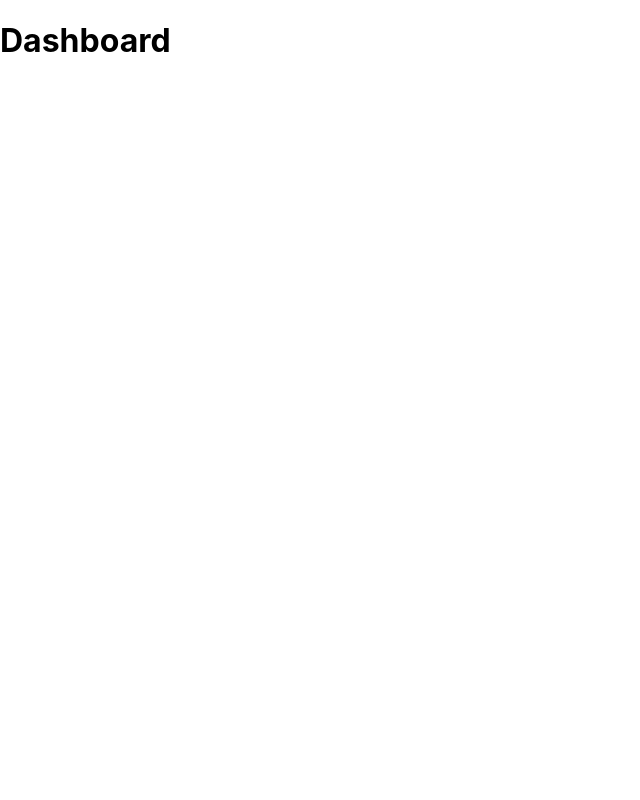
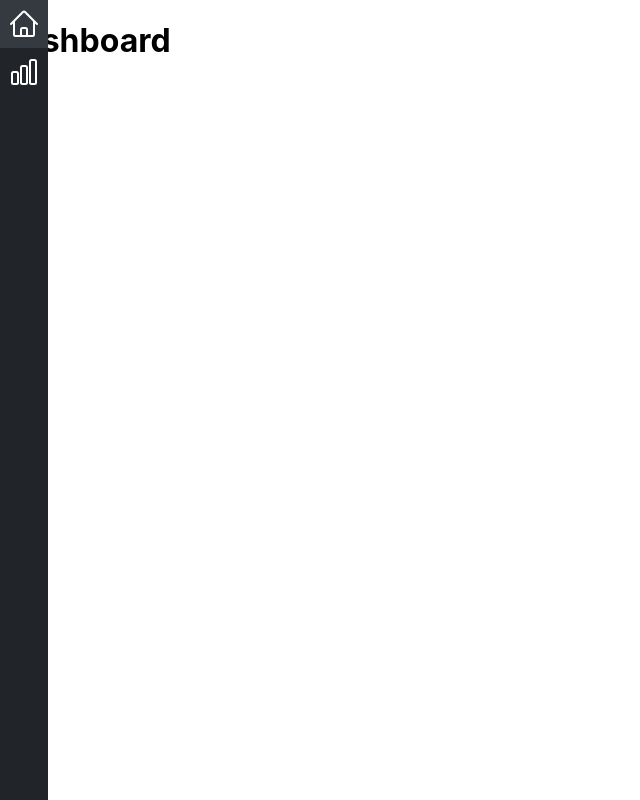
Before and after one commit to pmofrancisco/pse-analytics-v2, a React (Create React App) app: page / in a window 1280 px wide. Shown: the whole page, without its empty margins (0-640 px from the left). Built offline with nearby package versions, Linux system fonts and the light colour scheme.

Commit message:
Create SideMenu

```diff
--- a/src/App.tsx
+++ b/src/App.tsx
@@ -1,10 +1,16 @@
 import React from 'react';
 import { BrowserRouter, Routes, Route } from 'react-router-dom';
+
+import SideMenu from './components/SideMenu';
 import Dashboard from './features/Dashboard';
 import TrendFollowing from './features/TrendFollowing';
 
 const App = () => (
   <BrowserRouter>
+    <SideMenu>
+      <SideMenu.Item icon="home" to="/" />
+      <SideMenu.Item icon="chart" to="/trend-following" />
+    </SideMenu>
     <Routes>
       <Route path="/" element={<Dashboard />} />
       <Route path="/trend-following" element={<TrendFollowing />} />
--- /dev/null
+++ b/src/components/SideMenu/Icon.tsx
@@ -0,0 +1,29 @@
+import React from 'react';
+import styled from 'styled-components';
+
+import BaseChartIcon from '../../icons/ChartIcon';
+import BaseHomeIcon from '../../icons/HomeIcon';
+
+const iconStyles = `
+  height: 32px;
+  stroke: var(--white);
+  width: 32px;
+`;
+
+const ChartIcon = styled(BaseChartIcon)`${iconStyles}`;
+const HomeIcon = styled(BaseHomeIcon)`${iconStyles}`;
+
+const icons = {
+  chart: <ChartIcon />,
+  home: <HomeIcon />,
+};
+
+export type SideMenuIconType = keyof typeof icons;
+
+type Props = {
+  type: SideMenuIconType;
+};
+
+const Icon = ({ type }: Props) => <>{icons[type]}</>;
+
+export default Icon;
--- /dev/null
+++ b/src/components/SideMenu/Item.tsx
@@ -0,0 +1,30 @@
+import React from 'react';
+import { Link as BaseLink } from 'react-router-dom';
+import styled from 'styled-components';
+import Icon, { SideMenuIconType } from './Icon';
+
+const Link = styled(BaseLink)`
+  align-items: center;
+  display: flex;
+  flex-direction: column;
+  gap: 8px;
+  padding: 8px;
+  text-decoration: none;
+
+  &:hover {
+    background-color: var(--gray-8);
+  }
+`;
+
+type Props = {
+  icon: SideMenuIconType;
+  to: string;
+};
+
+const Item = ({ icon, to }: Props) => (
+  <Link to={to}>
+    <Icon type={icon} />
+  </Link>
+);
+
+export default Item;
--- /dev/null
+++ b/src/components/SideMenu/index.tsx
@@ -0,0 +1,24 @@
+import React, { ReactNode } from 'react';
+import styled from 'styled-components';
+import Item from './Item';
+
+const Container = styled.div`
+  background-color: var(--gray-9);
+  height: 100%;
+  position: fixed;
+  top: 0;
+`;
+
+type Props = {
+  children: ReactNode;
+};
+
+const SideMenu = ({ children }: Props) => (
+  <Container>
+    {children}
+  </Container>
+);
+
+SideMenu.Item = Item;
+
+export default SideMenu;
--- /dev/null
+++ b/src/icons/ChartIcon.tsx
@@ -0,0 +1,20 @@
+import React from 'react';
+import { ClassNameProps } from './Icon.types';
+
+const ChartIcon = ({ className }: ClassNameProps) => (
+  <svg
+    xmlns="http://www.w3.org/2000/svg"
+    fill="none"
+    viewBox="0 0 24 24"
+    strokeWidth="1.5"
+    className={className}
+  >
+    <path
+      strokeLinecap="round"
+      strokeLinejoin="round"
+      d="M3 13.125C3 12.504 3.504 12 4.125 12h2.25c.621 0 1.125.504 1.125 1.125v6.75C7.5 20.496 6.996 21 6.375 21h-2.25A1.125 1.125 0 013 19.875v-6.75zM9.75 8.625c0-.621.504-1.125 1.125-1.125h2.25c.621 0 1.125.504 1.125 1.125v11.25c0 .621-.504 1.125-1.125 1.125h-2.25a1.125 1.125 0 01-1.125-1.125V8.625zM16.5 4.125c0-.621.504-1.125 1.125-1.125h2.25C20.496 3 21 3.504 21 4.125v15.75c0 .621-.504 1.125-1.125 1.125h-2.25a1.125 1.125 0 01-1.125-1.125V4.125z"
+    />
+  </svg>
+);
+
+export default ChartIcon;
--- /dev/null
+++ b/src/icons/HomeIcon.tsx
@@ -0,0 +1,21 @@
+import React from 'react';
+import { ClassNameProps } from './Icon.types';
+
+const HomeIcon = ({ className }: ClassNameProps) => (
+  <svg
+    xmlns="http://www.w3.org/2000/svg"
+    fill="none"
+    viewBox="0 0 24 24"
+    strokeWidth="1.5"
+    stroke="currentColor"
+    className={className}
+  >
+    <path
+      strokeLinecap="round"
+      strokeLinejoin="round"
+      d="M2.25 12l8.954-8.955c.44-.439 1.152-.439 1.591 0L21.75 12M4.5 9.75v10.125c0 .621.504 1.125 1.125 1.125H9.75v-4.875c0-.621.504-1.125 1.125-1.125h2.25c.621 0 1.125.504 1.125 1.125V21h4.125c.621 0 1.125-.504 1.125-1.125V9.75M8.25 21h8.25"
+    />
+  </svg>
+);
+
+export default HomeIcon;
--- /dev/null
+++ b/src/icons/Icon.types.ts
@@ -0,0 +1,3 @@
+export type ClassNameProps = {
+  className?: string;
+};
```
